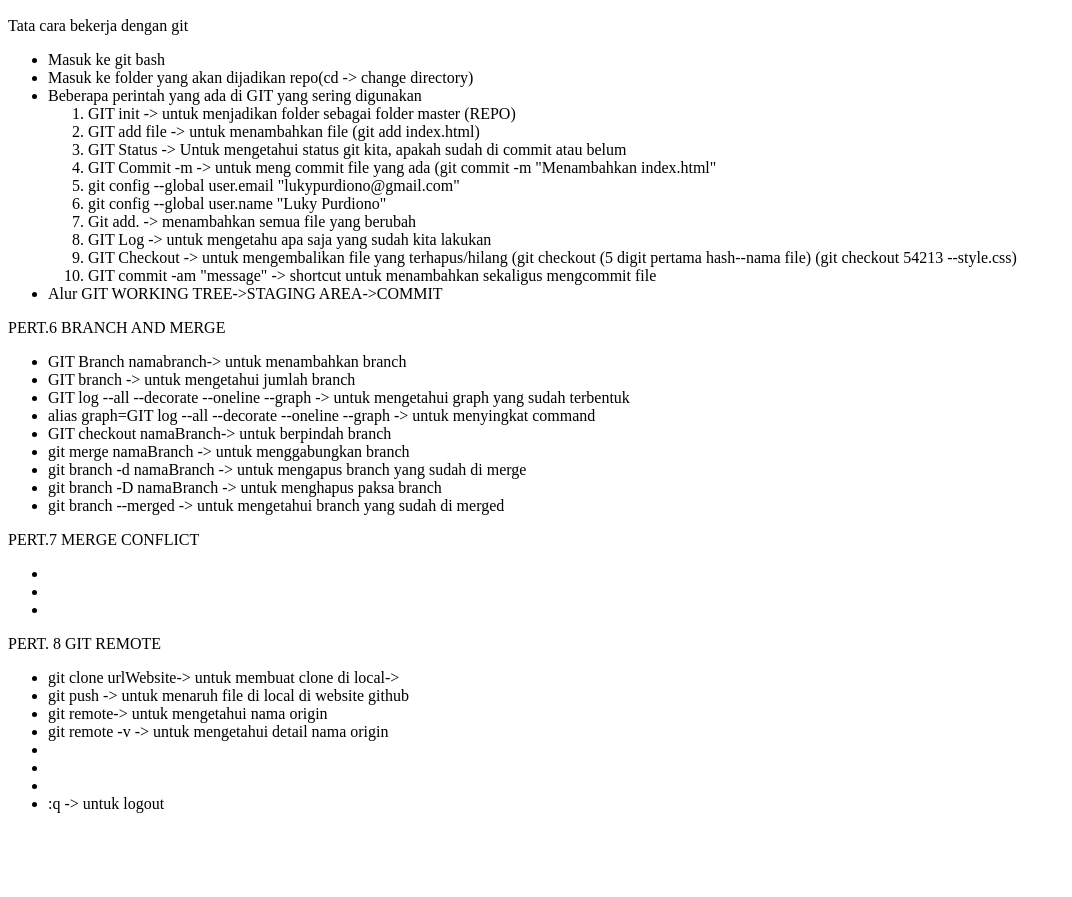
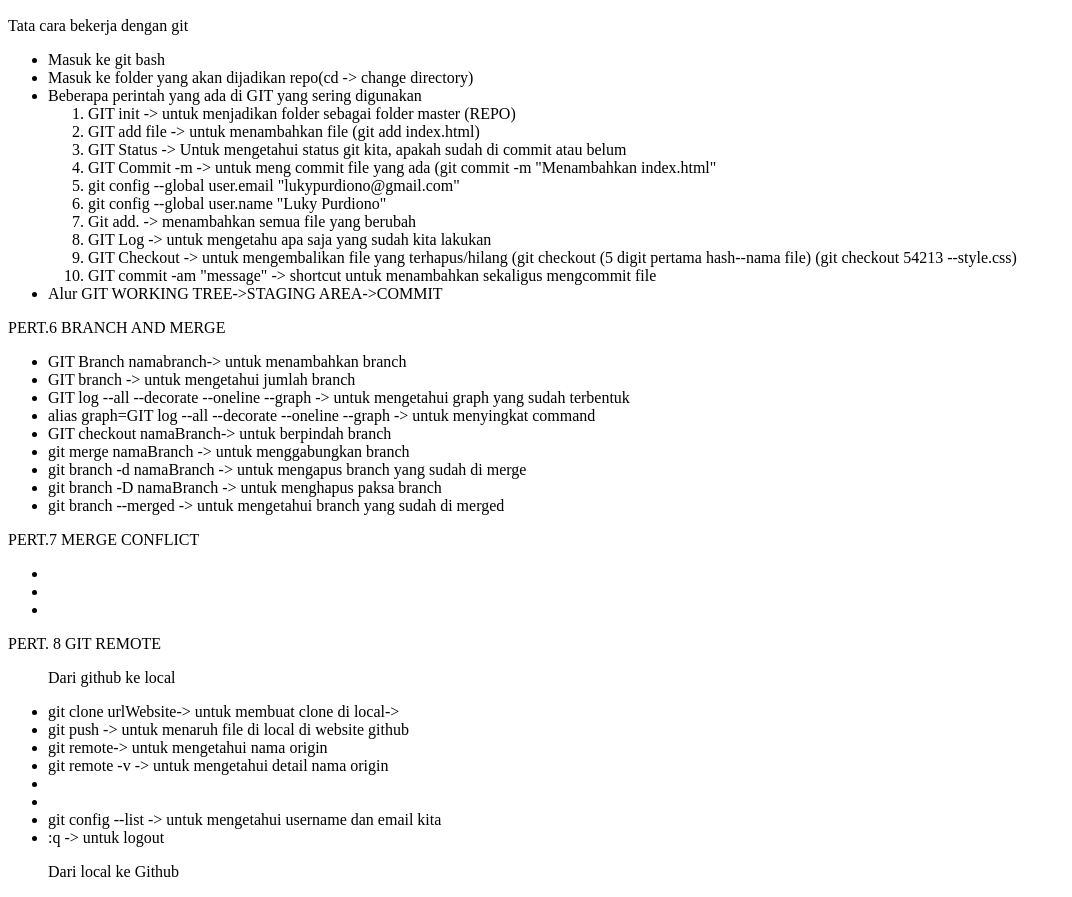
Before and after one commit to lukypurdiono/test, a plain HTML site: page index.html in a window 1280 px wide. Shown: the part 110-1007 px from the top of the page, without its empty margins (0-1072 px from the left). Before the commit the page ends 939 px from the top, so only its background shows below. Drawn offline with Linux system fonts and the light colour scheme.

Commit message:
git remote

```diff
--- a/index.html
+++ b/index.html
@@ -46,14 +46,16 @@
 	</ul>
 	<p>PERT. 8 GIT REMOTE</p>
 	<ul>
+		<p>Dari github ke local</p>
 		<li>git clone urlWebsite-> untuk membuat clone di local-></li>
 		<li>git push -> untuk menaruh file di local di website github</li>
 		<li>git remote-> untuk mengetahui nama origin</li>
 		<li>git remote -v -> untuk mengetahui detail nama origin</li>
 		<li></li>
 		<li></li>
-		<li></li>
+		<li>git config --list -> untuk mengetahui username dan email kita</li>
 		<li>:q -> untuk logout</li>
+		<p>Dari local ke Github</p>
 	</ul>
 </body>
 </html>
```
